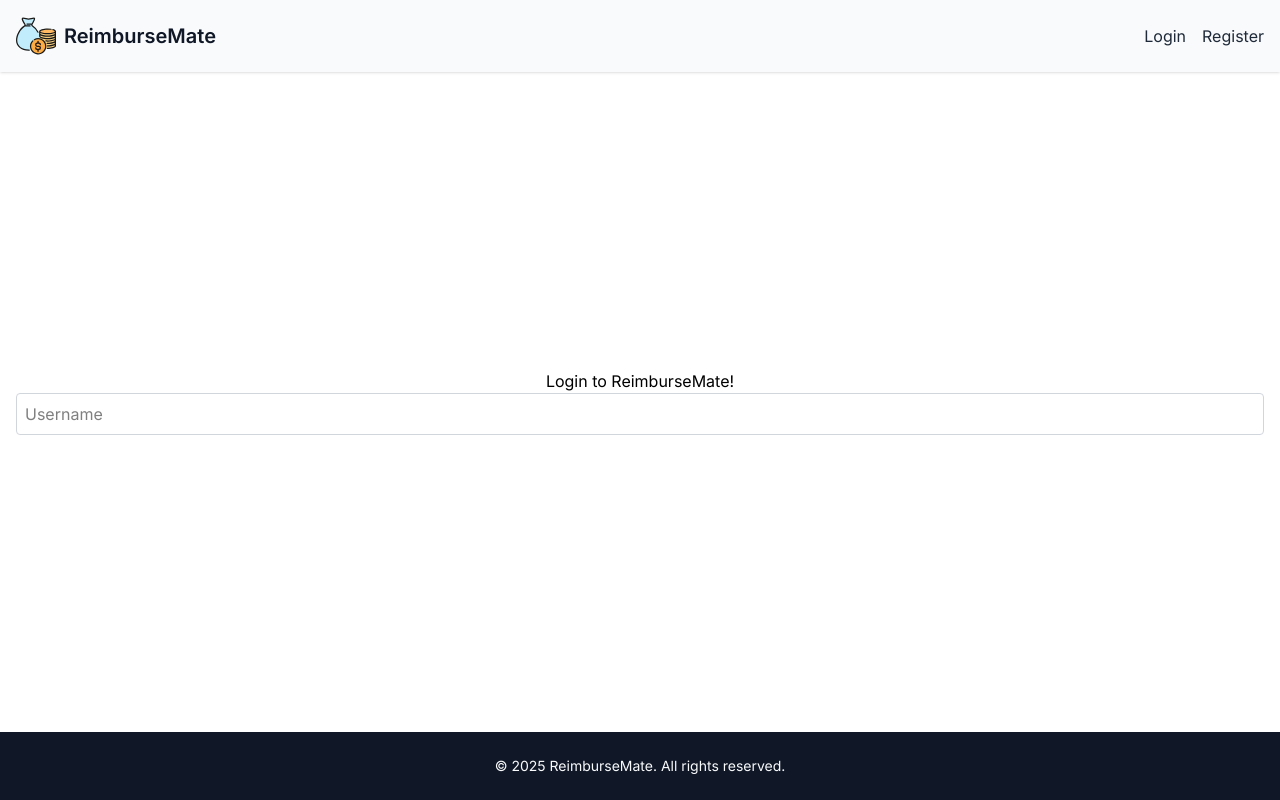
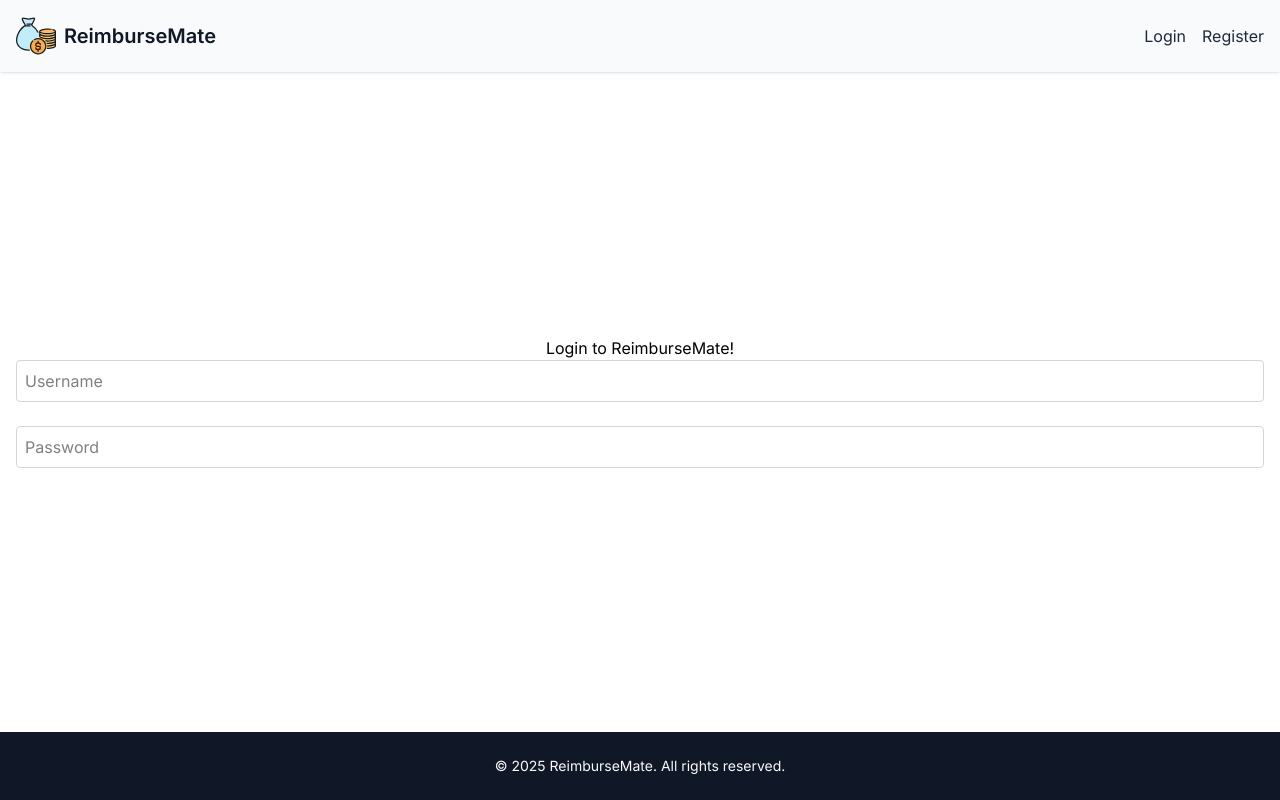
Before and after one commit to vlrnsnk/reimburse-mate, a React (Vite) app in the folder frontend/: page /login in a window 1280 px wide. Built offline with nearby package versions, Linux system fonts and the light colour scheme.

Commit message:
Add required prop to Input and styles for :invalid

```diff
--- a/frontend/src/components/ui/Input/Input.tsx
+++ b/frontend/src/components/ui/Input/Input.tsx
@@ -1,13 +1,20 @@
 import { InputProps } from '@/interfaces/InputProps';
 
-const Input: React.FC<InputProps> = ({ type, placeholder, value, onChange }) => {
+const Input: React.FC<InputProps> = ({
+  value,
+  onChange,
+  type,
+  placeholder,
+  required = false,
+}) => {
   return (
     <input
       type={type}
       placeholder={placeholder}
       value={value}
       onChange={onChange}
-      className="w-full p-2 border border-gray-300 rounded focus:outline-none focus:ring-2 focus:ring-blue-600"
+      required={required}
+      className="w-full p-2 border rounded border-gray-300 focus:outline-none focus:ring-2 focus:ring-blue-600 focus:invalid:border-red-600 focus:invalid:ring-red-600"
     />
   );
 };
--- a/frontend/src/interfaces/InputProps.tsx
+++ b/frontend/src/interfaces/InputProps.tsx
@@ -1,6 +1,7 @@
 export interface InputProps {
+  value: string;
+  onChange: (e: React.ChangeEvent<HTMLInputElement>) => void;
   type: string;
   placeholder: string;
-  value: string;
-  onChange: (e: React.ChangeEvent<HTMLInputElement>) => void;
+  required?: boolean;
 }
--- a/frontend/src/pages/public/LoginPage/LoginPage.tsx
+++ b/frontend/src/pages/public/LoginPage/LoginPage.tsx
@@ -3,15 +3,25 @@ import { useState } from 'react';
 
 const LoginPage: React.FC = () => {
   const [username, setUsername] = useState<string>('');
+  const [password, setPassword] = useState<string>('');
 
   return (
     <>
       <h1>Login to ReimburseMate!</h1>
       <Input
+          value={username}
+          onChange={(e) => setUsername(e.target.value)}
           type="text"
           placeholder="Username"
-          value={username}
-          onChange={(e) => setUsername(e.target.value)}
+          required={true}
+        />
+        <br />
+        <Input
+          value={password}
+          onChange={(e) => setPassword(e.target.value)}
+          type="password"
+          placeholder="Password"
+          required={true}
         />
     </>
   );
```
